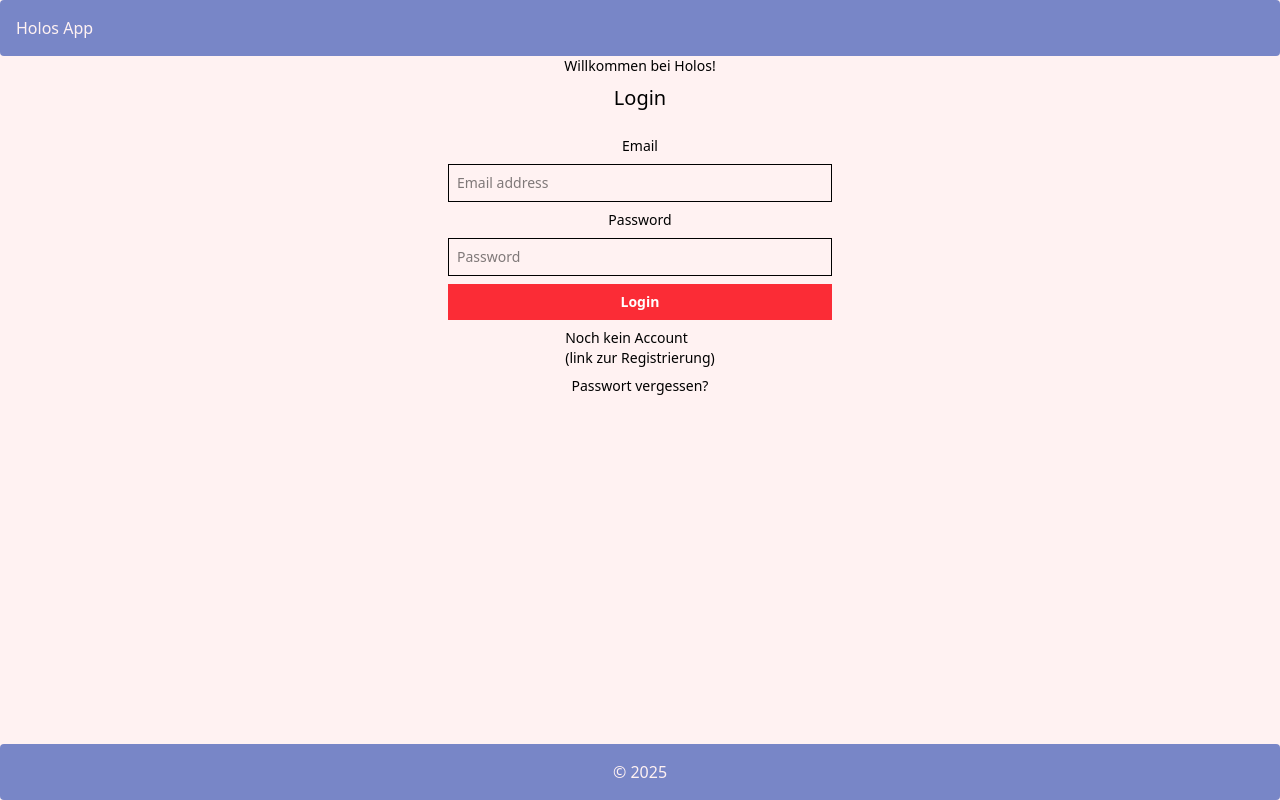
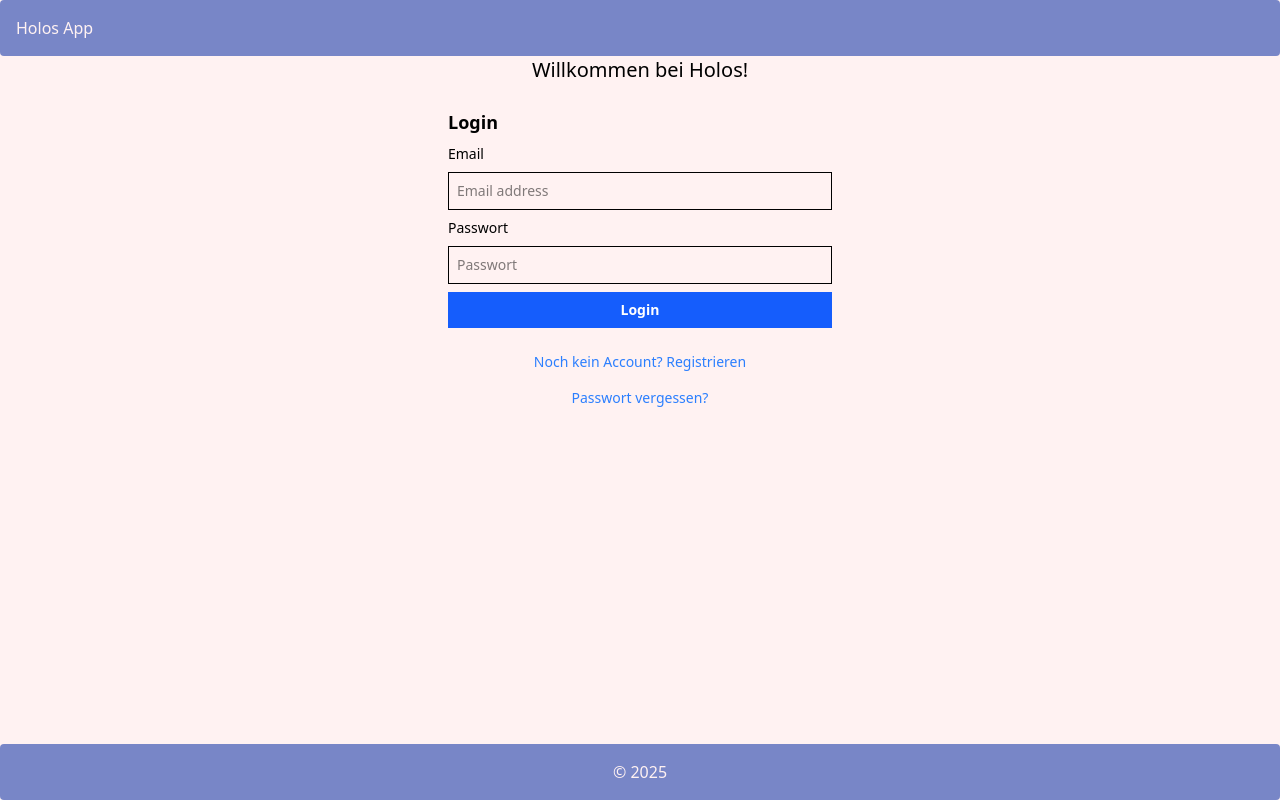
Before and after one commit to team-holos/holos-app, a React (Vite) app in the folder frontend/: page / in a window 1280 px wide. Built offline with nearby package versions, Linux system fonts and the light colour scheme.

Commit message:
Added backend connection to LoginPage.jsx

```diff
--- a/frontend/src/components/store/authstore.js
+++ b/frontend/src/components/store/authstore.js
@@ -2,10 +2,17 @@ import { create } from "zustand";
 
 const useAuthStore = create((set, get) => ({
   token: null,
-  setToken: (token) => set({ token }),
-  //isLoggedIn: () => !!get().token,
-  isLoggedIn: () => {return false},
-  clearToken: () => set({ token: null }),
+  setToken: (token) => {
+    localStorage.setItem("token", token);
+    set({ token });
+  },
+  isLoggedIn: () => !!get().token,
+  clearToken: () => {
+    localStorage.removeItem("token");
+    set({ token: null });
+  },
 }));
 
+useAuthStore.getState().setToken(localStorage.getItem("token"));
+
 export default useAuthStore;
--- a/frontend/src/pages/LoginPage.jsx
+++ b/frontend/src/pages/LoginPage.jsx
@@ -2,36 +2,55 @@ import { useState } from "react";
 import useAuthStore from "../components/store/authstore";
 import { Link } from "react-router-dom";
 
-const API_URL = import.meta.env.VITE_API_URL;
+const API_URL = import.meta.env.VITE_API_URL.endsWith("/")
+  ? import.meta.env.VITE_API_URL.slice(0, -1)
+  : import.meta.env.VITE_API_URL;
 
 function LoginPage() {
   const [successMessage, setSuccessMessage] = useState(null);
   const [errorMessage, setErrorMessage] = useState(null);
-  const { token, setToken, isLoggedIn } = useAuthStore();
+  const { setToken, isLoggedIn, clearToken } = useAuthStore();
+
   async function handleSubmit(event) {
     event.preventDefault();
+    setErrorMessage(null);
+
     const formData = new FormData(event.target);
     const email = formData.get("email");
     const password = formData.get("password");
-    const response = await fetch(`${API_URL}auth/login`, {
+
+    try {
+      const response = await fetch(`${API_URL}/auth/login`, {
         method: "POST",
         headers: {
           "Content-Type": "application/json",
         },
         body: JSON.stringify({ email, password }),
       });
-    if (response.ok === false) {
+
+      if (!response.ok) {
         const error = await response.json();
         setErrorMessage(error.message);
         return;
       }
+
       const data = await response.json();
-    setSuccessMessage(data.message);
-    console.log("Token:", data.token);
+      setSuccessMessage("Login erfolgreich");
       setToken(data.token);
+    } catch (error) {
+      setErrorMessage("Es gab ein Problem mit der Verbindung.");
     }
+  }
+
+  function handleLogout() {
+    clearToken();
+    setSuccessMessage(null);
+    setErrorMessage(null);
+    window.location.reload();
+  }
+
   return (
-    <form onSubmit={handleSubmit} className="flex flex-col gap-2 max-w-sm mx-auto text-sm">
+    <div className="flex flex-col gap-4 max-w-sm mx-auto text-sm">
       {successMessage && (
         <p className="bg-green-500 text-white p-2">{successMessage}</p>
       )}
@@ -39,16 +58,21 @@ function LoginPage() {
         <p className="bg-red-500 text-white p-2">{errorMessage}</p>
       )}
 
-      {isLoggedIn() && (
-        <div>
-          <p className="bg-green-500 text-white p-2">You are logged in</p>
-          <p className="bg-gray-200 fixed">{token}</p>
-          <button>logout</button>
+      {isLoggedIn() ? (
+        <div className="bg-gray-100 p-4 rounded shadow-md">
+          <p className="bg-green-500 text-white p-2">Du bist eingeloggt!</p>
+          <button
+            onClick={handleLogout}
+            className="bg-red-500 px-4 py-2 text-white font-semibold mt-4"
+          >
+            Logout
+          </button>
         </div>
-      )}
-      <h1 class="max-w-sm and mx-auto">Willkommen bei Holos!</h1>
-      <h2 className="text-xl mb-4 max-w-sm and mx-auto">Login</h2>
-      <label htmlFor="email" class="max-w-sm and mx-auto">Email</label>
+      ) : (
+        <form onSubmit={handleSubmit} className="flex flex-col gap-2">
+          <h1 className="text-xl mb-4 text-center">Willkommen bei Holos!</h1>
+          <h2 className="text-lg font-bold">Login</h2>
+          <label htmlFor="email">Email</label>
           <input
             type="text"
             id="email"
@@ -56,25 +80,33 @@ function LoginPage() {
             className="border p-2"
             placeholder="Email address"
           />
-      <label htmlFor="password" class="max-w-sm and mx-auto">Password</label>
+          <label htmlFor="password">Passwort</label>
           <input
             type="password"
             id="password"
             name="password"
             className="border p-2"
-        placeholder="Password"
+            placeholder="Passwort"
           />
           <button
             type="submit"
-        className="bg-red-500 px-4 py-2 text-white font-semibold"
+            className="bg-blue-600 px-4 py-2 text-white font-semibold"
           >
             Login
           </button>
-      <h2 class="max-w-sm and mx-auto"><a href="/register">Noch kein Account<br/>
-      (link zur Registrierung)<br/></a>
-      </h2>
-      <h2 class="max-w-sm and mx-auto"><a href="/reset">Passwort vergessen?</a></h2>
+          <div className="text-center mt-4">
+            <Link to="/register" className="text-blue-500">
+              Noch kein Account? Registrieren
+            </Link>
+          </div>
+          <div className="text-center mt-2">
+            <Link to="/reset" className="text-blue-500">
+              Passwort vergessen?
+            </Link>
+          </div>
         </form>
+      )}
+    </div>
   );
 }
 
```
Lines whose indentation alone changed are shown as unchanged.
